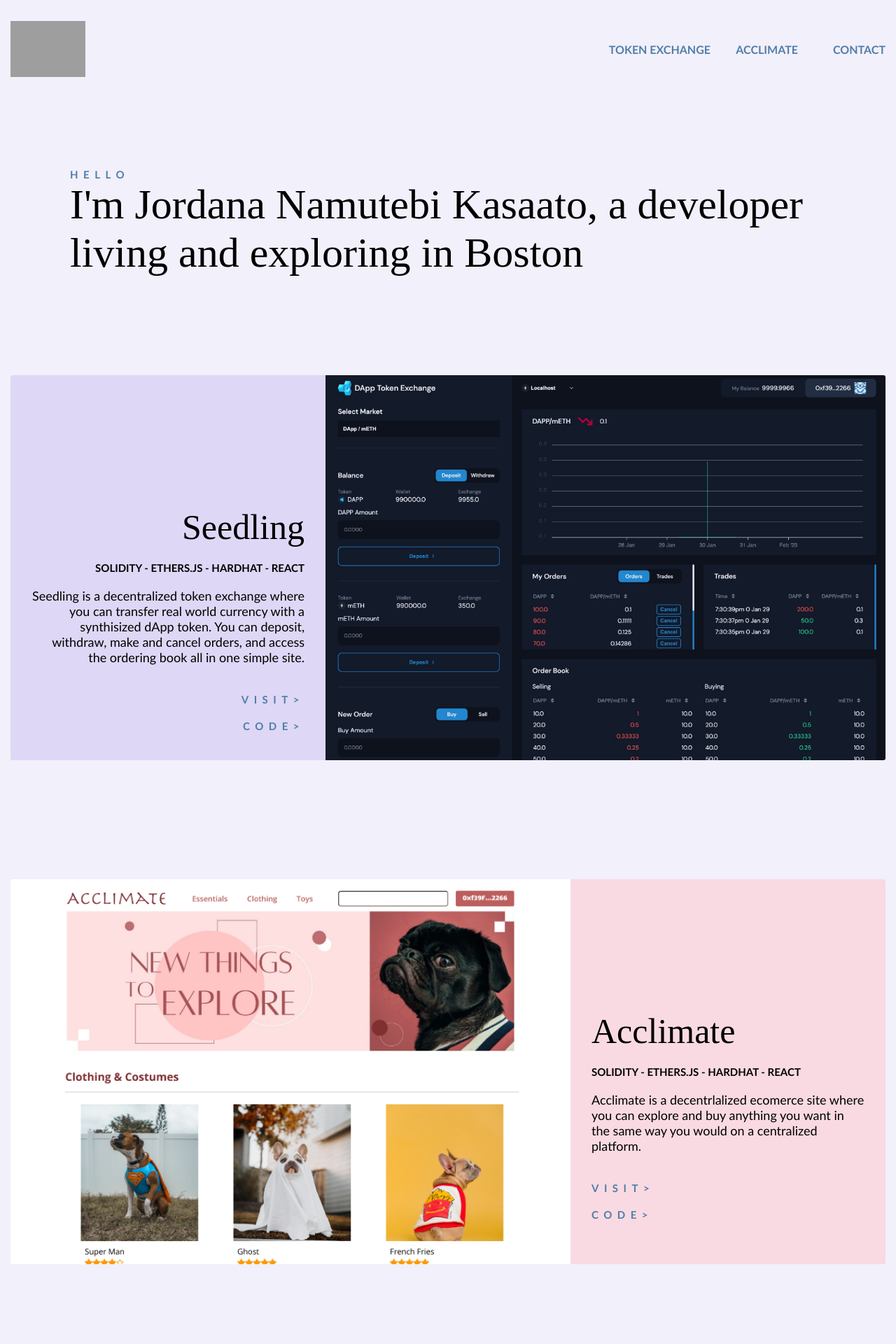
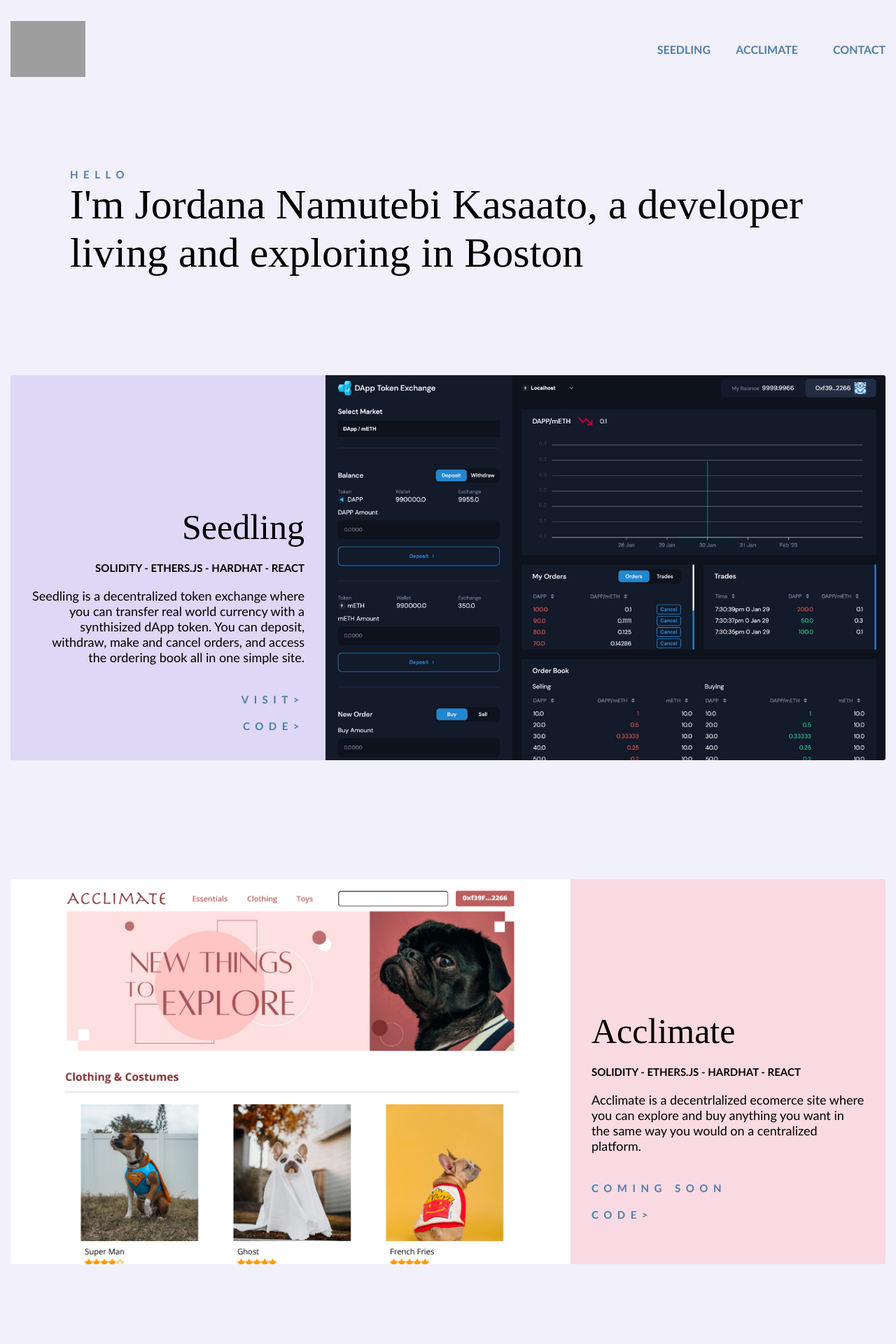
Before and after one commit to jnkasaato/Portfolio, a React (Create React App) app: page / in a window 1280 px wide. Shown: the top 1920 px of the page at 70% size. Built offline with nearby package versions, Linux system fonts and the light colour scheme; grey boxes are pictures that could not be loaded.

Commit message:
update link

```diff
--- a/src/components/Navigation.js
+++ b/src/components/Navigation.js
@@ -7,7 +7,7 @@ function Navigation() {
 return (
   <div className = "nav">
     <img src = {jk} height = "80px"/>
-    <a href="#dapp">TOKEN EXCHANGE</a>
+    <a href="#dapp">SEEDLING</a>
     <a href="#ecommerce">ACCLIMATE</a>
     <a href="#contact" >CONTACT</a>
   </div>
--- a/src/components/Projects.js
+++ b/src/components/Projects.js
@@ -23,14 +23,14 @@ return (
   <br/><br/><br/><br/><br/><br/>
   <div className = "project2" id= "ecommerce">
     <div className = "projects__img">
-      <a href="https://acclimate.jordananamutebi.com" target="_blank"><img src = {ecommerce} height= "550px" width ="800px"/></a>
+      <img src = {ecommerce} height= "550px" width ="800px"/>
     </div>
     <div className = "projects__info">
       <h3><br/>Acclimate</h3>
       <h4> SOLIDITY  -  ETHERS.JS  -  HARDHAT  -  REACT </h4>
       <h5>Acclimate is a decentrlalized ecomerce site where you can explore and buy anything you want in the same way you would on a centralized platform. </h5>
       <div className = "projects__buttons">
-        <a href="https://acclimate.jordananamutebi.com" target="_blank"><h1 >VISIT> </h1></a>
+        <h1 >COMING SOON </h1>
         <a href="https://github.com/jnkasaato/ecommerce" target="_blank"><h1>CODE> </h1></a>
       </div>
     </div>
```
